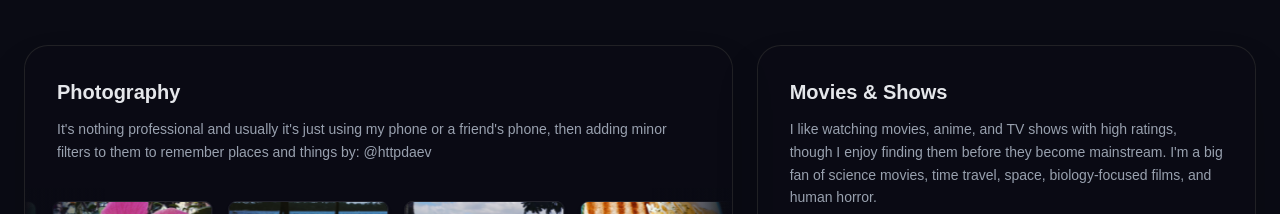
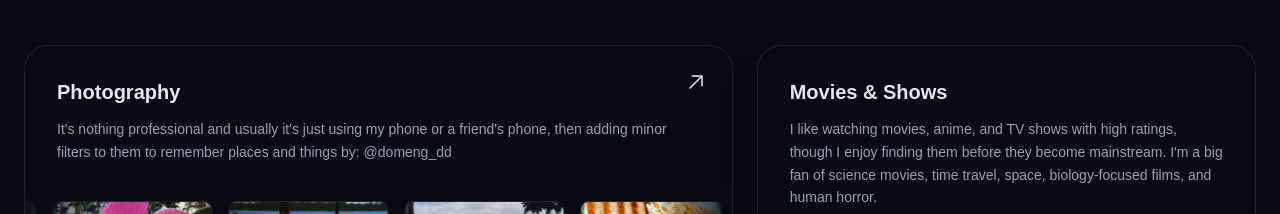
Before and after one commit to httpsdave/httpsdave, a Next.js app: page /personal in a window 1280 px wide. Shown: the part 1349-1563 px from the top of the page. Built offline with nearby package versions, Linux system fonts and the light colour scheme; no server answers; a web font is replaced by a local one.

Commit message:
updated instagram link

```diff
--- a/src/app/personal/page.tsx
+++ b/src/app/personal/page.tsx
@@ -4,6 +4,7 @@ import { useState, useEffect, useRef } from "react";
 import { motion, AnimatePresence, useMotionValue, useSpring } from "framer-motion";
 import Link from "next/link";
 import Image from "next/image";
+import { PiArrowUpRight } from "react-icons/pi";
 import { useSound } from "@/components/SoundContext";
 import { useTheme } from "@/components/ThemeContext";
 import MusicPlayer from "@/components/MusicPlayer";
@@ -476,11 +477,14 @@ export default function PersonalPage() {
 
           {/* Box 1 (Top Left): Photography */}
           <article className="md:col-start-1 md:col-span-7 md:row-start-1 md:row-span-3 border border-zinc-800/80 rounded-3xl bg-[#0a0b14]/50 shadow-2xl p-6 md:p-8 flex flex-col relative overflow-hidden group">
+            <Link href="https://www.instagram.com/domeng_dd/" target="_blank" className="absolute top-6 right-6 z-20 text-zinc-400 hover:text-emerald-500 transition-colors cursor-pointer">
+               <PiArrowUpRight size={24} />
+            </Link>
             <h3 className={`text-xl font-bold font-mono mb-3 relative z-10 ${isLightMode ? "text-[color:var(--fg)]" : "text-gray-200"}`}>Photography</h3>
             <p className={`text-sm font-mono leading-relaxed relative z-10 max-w-2xl mb-6 ${isLightMode ? "text-[color:var(--muted)]" : "text-gray-400"}`}>
               It's nothing professional and usually it's just using my phone or a friend's phone, then adding minor filters to them to remember places and things by: {" "}
-              <Link href="https://www.instagram.com/httpdaev/" target="_blank" className="text-emerald-500 hover:text-emerald-400 transition-colors inline-block">
-                @httpdaev
+              <Link href="https://www.instagram.com/domeng_dd/" target="_blank" className="text-emerald-500 hover:text-emerald-400 transition-colors inline-block">
+                @domeng_dd
               </Link>
             </p>
             {/* Infinite Carousel Background / Foreground */}
```
